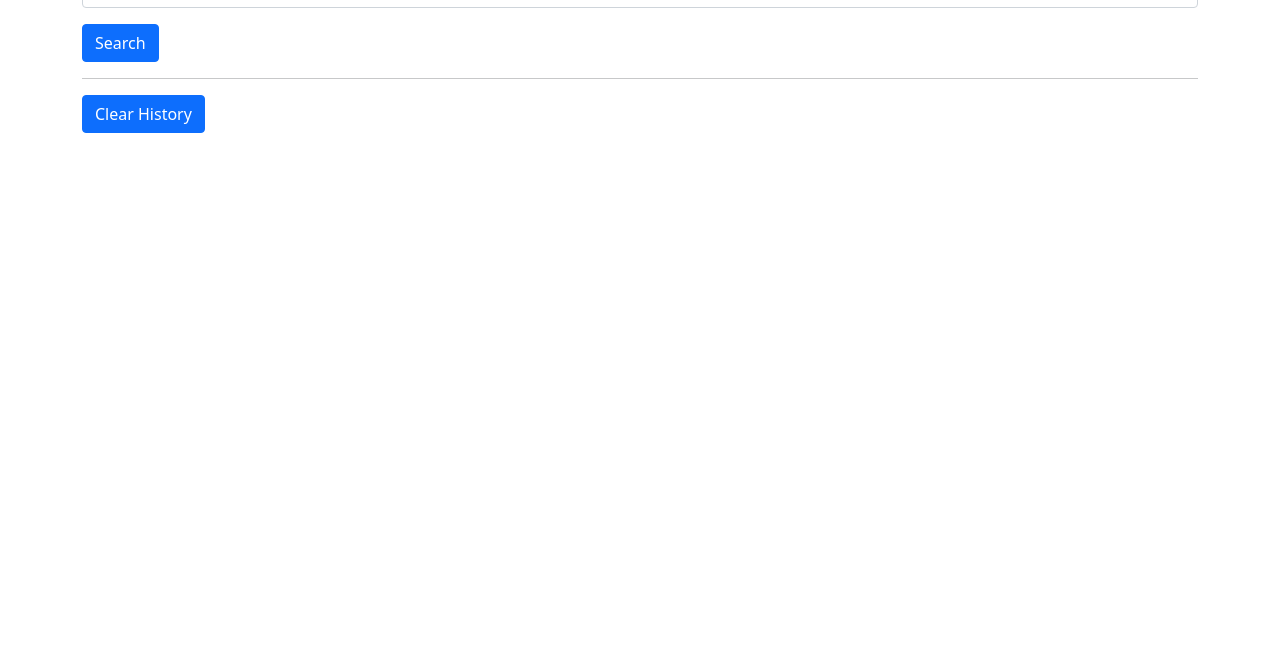
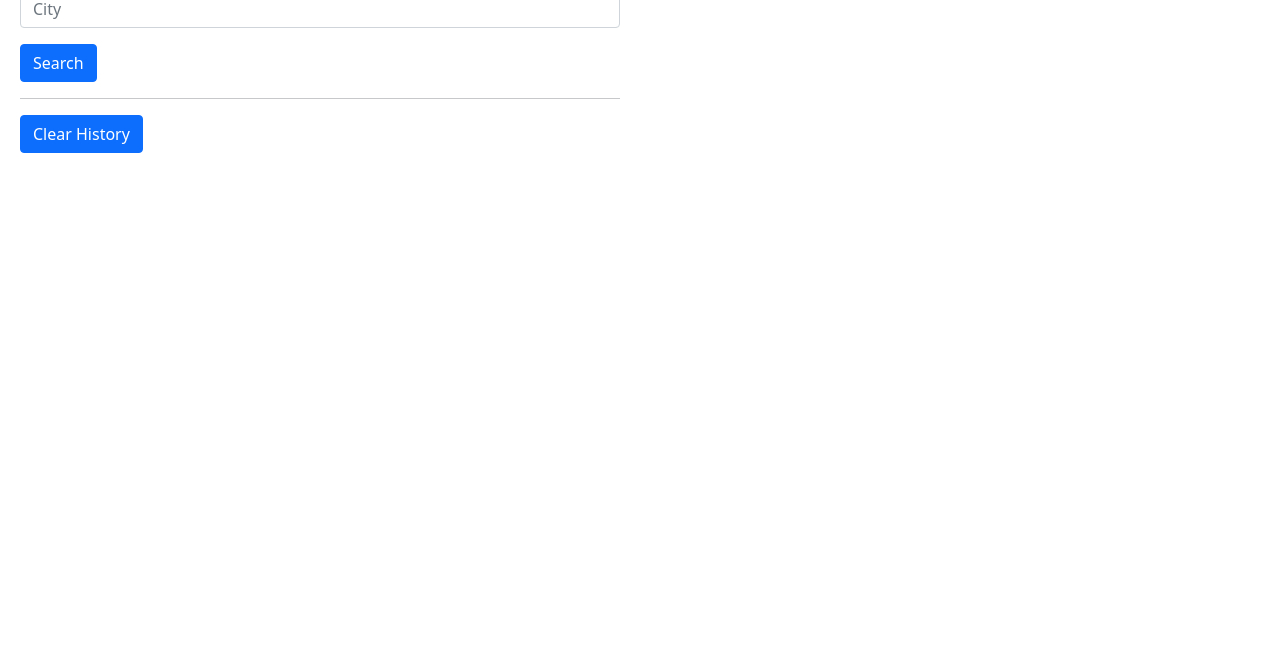
Before and after one commit to paulooliveira152012/weather, a plain HTML site: page index.html in a window 1280 px wide. Shown: the part 146-800 px from the top of the page. Drawn offline with nearby package versions, Linux system fonts and the light colour scheme.

Commit message:
display only changes as supposed when page is reloaded after screen is resized

```diff
--- a/assets/JavaScript/script.js
+++ b/assets/JavaScript/script.js
@@ -14,6 +14,13 @@ const searchedSection = document.querySelector("#cities");
 const titleBottom = document.querySelector("#title")
 const topContainer = document.querySelector("#top")
 const mainContent = document.querySelector("#mainContent");
+const main = document.querySelector("main")
+
+
+
+if(window.innerWidth < 900) {
+  main.classList.add("container");
+}
 
 button.addEventListener("click", function (event) {
   event.preventDefault();
@@ -56,14 +63,6 @@ function addTitle() {
 }
 
 
-
-/* ----------------------------------------------------------- */
-
-/* ----------------------------------------------------------- */
-// CONVERTING LAT AND LON VALUES TO NAME
-
-
-
 function convertCityName(cityName) {
 
   var apiUrl = `https://api.openweathermap.org/geo/1.0/direct?q=${cityName}&limit=1&appid=07bc796881be5c58857101bc6401fe30`;
@@ -80,9 +79,6 @@ function convertCityName(cityName) {
       topContainer.style.display= "block";
       addTitle()
       title.textContent = cityName
-      // topContainer.style.display = "none";
-      // titleBottom.style.display = "none";
-
     })
     .catch(error => {
       // window.alert("City not Found");
@@ -93,10 +89,6 @@ function convertCityName(cityName) {
       window.alert("City not Found");
       throw(error);
     });
-
-
-
-
     // display(cityName);
     displayTitle(input.value)
 }
@@ -174,48 +166,6 @@ var getWeather = function (lat, lon) {
       }
     });
 };
-/* ----------------------------------------------------------- */
-
-/* ----------------------------------------------------------- */
-
-
-// function to get the names from local storage
-// function getCities(){
-//   for(var i = 0; i < localStorage.length; i++) {
-//     if(localStorage.length > 0) {
-//       var index = localStorage.key(i);
-//       var value = JSON.parse(localStorage.getItem(index));
-//       displayTitle()
-//     }
-
-//     searchHistory.push(value);
-//     display(value.city)
-//   }
-// }
-
-//function to display searched cities
-// function display(city) {
-
-//   if (city != null && city != "") {
-
-//     // console.log(city)
-//     var displayCityEl = document.createElement("li");
-//     displayCityEl.style.listStyle="none";
-//     displayCityEl.style.padding = "5px";
-//     displayCityEl.style.cursor = "pointer";
-//     displayCityEl.textContent = city;
-//     displayCityEl.classList.add("list");
-//     displayCityEl.addEventListener("click", function() {
-//       cardsContainer.innerHTML = "";
-//       convertCityName(displayCityEl.innerText);
-//       title.innerHTML=displayCityEl.innerText;
-//     })
-//     historyEl.appendChild(displayCityEl);
-//   }
-// }
-
-
-
 
 clearBtn.addEventListener('click', function() {
   historyEl.innerHTML = "";
@@ -253,11 +203,6 @@ function createButtons() {
     var btn = document.createElement('button');
         btn.textContent = city;
         btn.classList.add("searchedCities");
-        // btn.style.display= "block";
-        // btn.style.cursor="pointer";
-        // btn.style.color = "gray";
-        // btn.style.backgroundColor = "lightBlue"
-        // btn.style.marginTop = "10px"
         historyEl.appendChild(btn);
         btn.addEventListener("click", function() {
           cardsContainer.innerHTML="";
@@ -273,5 +218,3 @@ function searchBtnAllow() {
 }
 
 createButtons()
-
-// getCities()
--- a/assets/css/style.css
+++ b/assets/css/style.css
@@ -16,6 +16,7 @@ header {
     margin: auto;
     justify-content:space-around;
 }
+
 
 
 header h1 {
@@ -102,3 +103,25 @@ footer {
     background-color: #0D6DFC ;
     color: white;
 }
+
+
+@media only screen and (min-width: 900px) {
+
+    main {
+        width: 100%;
+        /* background-color: green; */
+        display: flex;
+        justify-content:space-around;
+    }
+
+    aside {
+
+        /* background-color: red; */
+        margin: 20px;
+    }
+
+    #mainContent {
+        /* background-color: blue; */
+        margin: 20px;
+    }
+}
--- a/index.html
+++ b/index.html
@@ -14,7 +14,7 @@
       <h1>Weather Dashboard</h1>
     </header>
 
-    <main class="container">
+    <main>
       <aside class="col">
         <h2>Search for a City:</h2>
         <div class="input-group mb-3">
```
Also changed, not shown: notes.txt.
